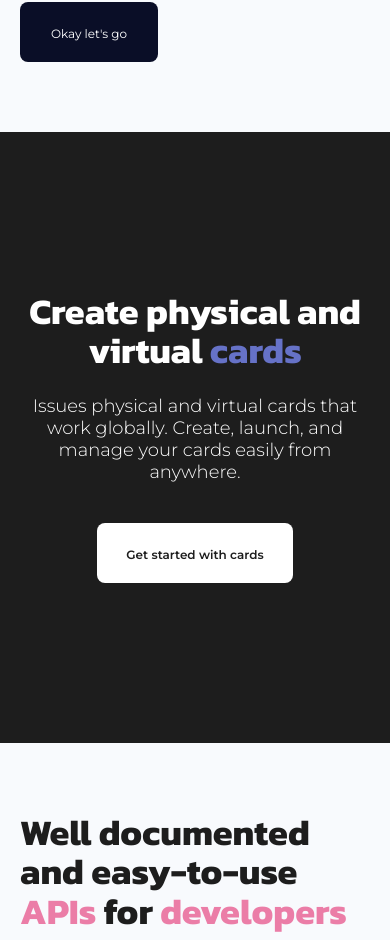
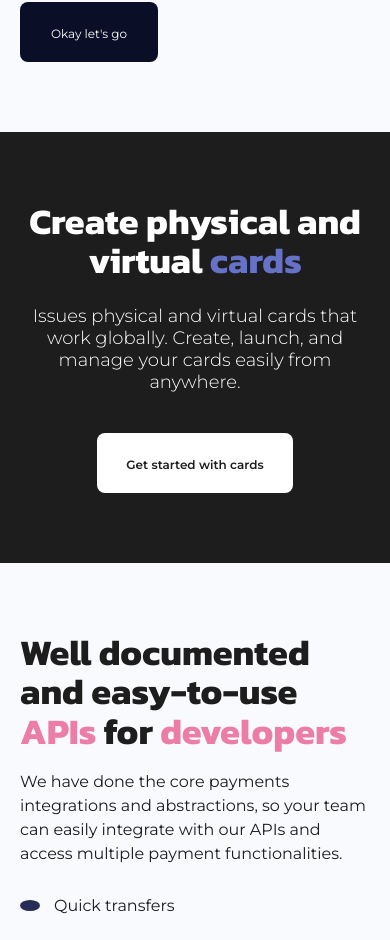
Before and after one commit to Nkiriobasi/flutterwave_clone, a React (Create React App) app: page / in a window 390 px wide. Shown: the part 5154-6094 px from the top of the page. Built offline with nearby package versions, Linux system fonts and the light colour scheme.

Commit message:
adjusted the padding of the tablet and mobile view in the darkCard section

```diff
--- a/src/components/DarkCard.module.css
+++ b/src/components/DarkCard.module.css
@@ -71,6 +71,10 @@
 }
 
 @media only screen and (max-width: 768px){
+    .dark__card{
+        padding: 6.25rem 1.25rem;
+    }
+
     .h1{
         font-size: 3.125rem;
         margin: 0 0 1.875rem;
@@ -82,6 +86,10 @@
 }
 
 @media only screen and (max-width: 600px){
+    .dark__card{
+        padding: 4.375rem 1.25rem;
+    }
+
     .h1{
         font-size: 2.25rem;
         margin: 0 0 1.5rem;
```
